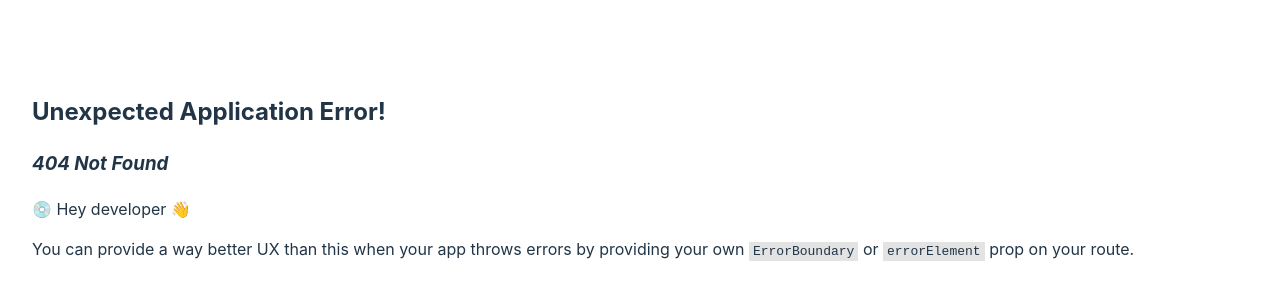
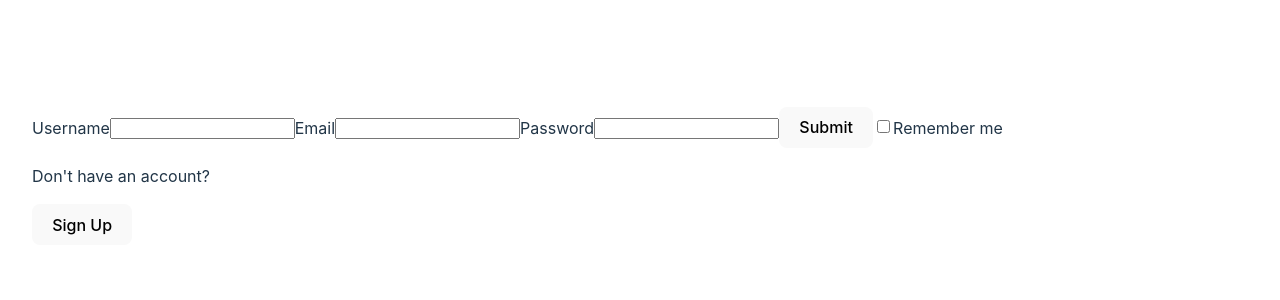
Before and after one commit to Hauptmannhuy/go-chat-app, a React (Vite) app in the folder front-go-chat-app/: page /sign_in in a window 1280 px wide. Before the commit this address had no page. Shown: the part 224-524 px from the top of the page. Built offline with nearby package versions, Linux system fonts and the light colour scheme.

Commit message:
implemented basic front part of auth

```diff
--- /dev/null
+++ b/front-go-chat-app/src/components/AuthInput.jsx
@@ -0,0 +1,14 @@
+export default function AuthInput({actionSubmit, nameHandler, emailHandler, passHandler }) {
+
+  return ( <>
+    <label htmlFor="username">Username</label>
+    <input onChange={(e) => nameHandler(e.target.value)} name="username" />
+    <label htmlFor="email">Email</label>
+    <input onChange={(e) => emailHandler(e.target.value)} name="email"/>
+    <label htmlFor="password">Password</label>
+    <input onChange={(e) => passHandler(e.target.value)} type="password" name="password"/>
+    <button onClick={() => actionSubmit(true)} type="submit">Submit</button>
+
+
+  </>)
+}
--- /dev/null
+++ b/front-go-chat-app/src/components/AuthenticationForm.jsx
@@ -0,0 +1,85 @@
+import { useEffect, useState } from "react"
+import { useNavigate } from "react-router-dom"
+import AuthInput from "./AuthInput"
+
+
+export default function AuthenticationForm(){
+  const type = window.location.pathname
+  const [name, setName] = useState("")
+  const [email, setEmail] = useState("")
+  const [pass, setPass] = useState("")
+
+  const [authSuccess, setAuthSuccess] = useState(false)
+  const [authStatus, setAuthStatus] = useState(false)
+
+  const navigate = useNavigate()
+
+  useEffect(() => {
+    async function auth() {
+      if (authStatus) {
+        const input = [name,email,pass]
+        const message = {"username": input[0], "email": input[1], "password": input[2]}
+        try {
+          const response = await fetch(`${'api'+type}`, {
+            method: "POST",
+            mode: "cors",
+            body: JSON.stringify(message),
+            credentials: 'include'
+          });
+
+          if (response.status == 200) {
+            setAuthSuccess(true);
+          }
+
+        } catch (error){
+          console.log(`${type} failed:`, error);
+        } finally {
+          setAuthStatus(false);
+        }
+      }
+    }
+
+    auth()
+  }, [authStatus, name, email, pass])
+
+
+  useEffect(() => {
+    if (authSuccess) navigate('/chats');
+  }, [authSuccess]);
+
+
+  console.log(type)
+
+  return (
+    <>
+
+    <AuthInput
+    designation={type}
+    nameHandler={setName}
+    emailHandler={setEmail}
+    passHandler={setPass}
+    actionSubmit={setAuthStatus}/>
+
+    <input type="checkbox"/>
+    Remember me
+
+
+    {
+      type != '/sign_up' ? (
+      <div>
+        <p>Don't have an account?</p>
+        <button onClick={() => navigate('/sign_up')}>Sign Up </button>
+      </div>
+      )
+      : (
+        <div>
+        <p>Have an account?</p>
+        <button onClick={() => navigate('/sign_in')}>Sign In </button>
+      </div>
+        )
+    }
+
+
+  </>
+  )
+}
--- a/front-go-chat-app/src/components/ChatBrowser.jsx
+++ b/front-go-chat-app/src/components/ChatBrowser.jsx
@@ -3,13 +3,14 @@ import { useEffect, useState } from "react";
 import Chat from "./Chat";
 import ChatList from "./ChatList";
 import { useNavigate } from "react-router-dom";
+import SignOutButton from "./SignOutButton";
+
 function ChatBrowser(){
   const navigate = useNavigate()
 
   const [chats, setChats] = useState([]);
   const [messages, setMessages] = useState({})
   const [websocket, setWebsocket] = useState(null)
-
 
   const [chatSelected, setSelectedChat] = useState(null)
   const [creationChatInvoked, setInvokeStatus] = useState(false)
@@ -85,7 +86,6 @@ function ChatBrowser(){
 
     }
   }
-  console.log(chats,messages)
 
 
 
@@ -119,19 +119,22 @@ function ChatBrowser(){
 
 
   if (websocket == "error"){
-    // fetch("api/chat").catch(Error).then((Response, Error) =>{
-    //   if (Response.redirected){
-    //     const url = Response.url.split('/')
-    //     console.log(url)
     navigate(`/sign_up`)
-    //   }
-    // })
   }
 
+  const userAuthenticated = () => {
+    if (document.cookie != '') return false;
+    return true;
+  }
+
+  console.log(document.cookie)
 
 
   return (
     <>
+
+    {userAuthenticated ? (< SignOutButton/>) : null}
+
     <div className="chat-bar">
 
      <ChatList
--- /dev/null
+++ b/front-go-chat-app/src/components/SignOutButton.jsx
@@ -0,0 +1,24 @@
+import { useNavigate } from "react-router-dom";
+
+export default function SignOutButton(){
+  const navigate = useNavigate()
+  const signOut = async() => {
+    try {
+      const response = await fetch('api/sign_out',{
+        method: 'POST',
+        credentials: 'include'
+      })
+      navigate('/sign_up')
+    } catch (error) {
+      console.log(error)
+    }
+
+}
+    return (<>
+
+
+  <button onClick={signOut}> Sign out </button>
+
+
+  </>)
+}
--- a/front-go-chat-app/src/components/SignUp.jsx
+++ /dev/null
@@ -1,60 +0,0 @@
-import { useEffect, useState } from "react"
-import { Link } from "react-router-dom";
-import { useNavigate } from "react-router-dom";
-
-
-function signUpForm(){
-  const [name, setName] = useState("")
-  const [email, setEmail] = useState("")
-  const [pass, setPass] = useState("")
-
-  const navigate = useNavigate()
-
-
-  const [data,setData] = useState(null)
-  const [signUpStatus, invokeSignUp] = useState(false)
-
-  console.log(data)
-
-  useEffect(() => {
-    async function signUp() {
-      if (signUpStatus) {
-        const input = [name,email,pass]
-        const message = {"username": input[0], "email": input[1], "password": input[2]}
-        try {
-        const response = await fetch(`api/sign_up`, {
-            method: "POST",
-            mode: "cors",
-            body: JSON.stringify(message),
-            credentials: 'include'
-          })
-          const responseData = await response.json()
-          setData(responseData)
-          invokeSignUp(false)
-        } catch (error){
-
-        }
-      }
-      }
-
-      signUp()
-    }, [signUpStatus])
-
-    console.log(document.cookie)
-
-
-  return (<>
-    <label htmlFor="username">Username</label>
-    <input onChange={(e) => setName(e.target.value)} name="username" />
-    <label htmlFor="email">Email</label>
-    <input onChange={(e) => setEmail(e.target.value)} name="email"/>
-    <label htmlFor="password">Password</label>
-    <input onChange={(e) => setPass(e.target.value)} type="password" name="password"/>
-    <button onClick={() => invokeSignUp(true)} type="submit">Submit</button>
-
-    <button onClick={() => (navigate("/chats"))}>Chat</button>
-  </>
-  )
-}
-
-export default signUpForm
```
Also changed, not shown: front-go-chat-app/src/main.jsx (+6 -2 lines).
